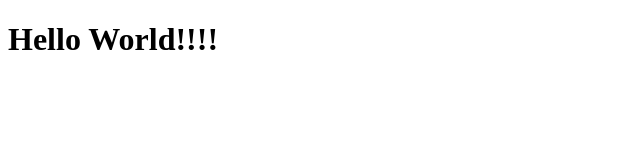
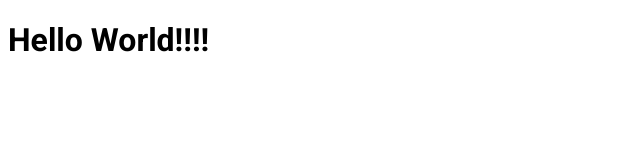
Before and after one commit to neverwannafly/fraud-app-detection, a React app: page / in a window 1280 px wide. Shown: the top 160 px of the page, without its empty margins (0-640 px from the left). Built offline with nearby package versions, Linux system fonts and the light colour scheme.

Commit message:
add roboto font

```diff
--- /dev/null
+++ b/client/assets/stylesheets/_base.scss
@@ -0,0 +1,5 @@
+@import url('https://fonts.googleapis.com/css?family=Roboto:300,400,500,700&display=swap');
+
+body, html {
+  font-family: 'Roboto';
+}
--- a/client/assets/stylesheets/index.scss
+++ b/client/assets/stylesheets/index.scss
@@ -0,0 +1 @@
+@import 'base.scss'
```
